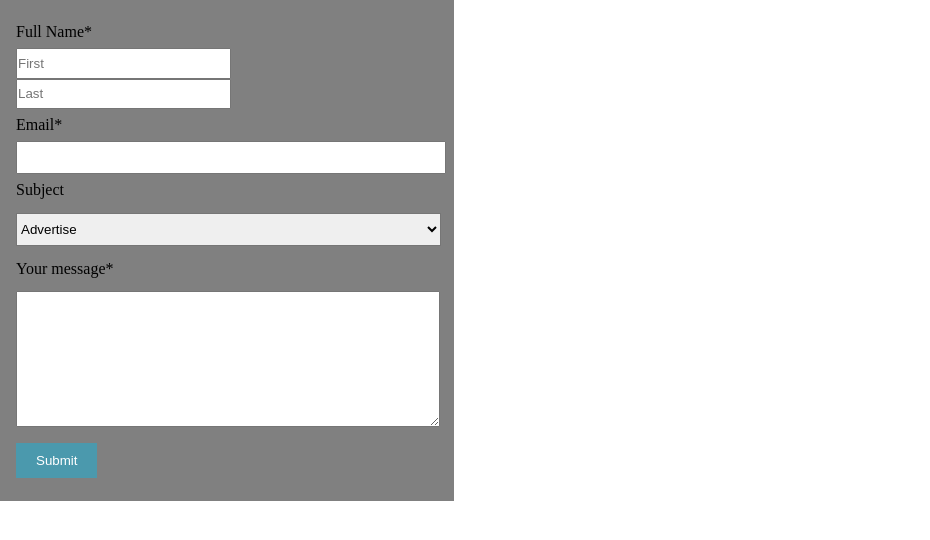
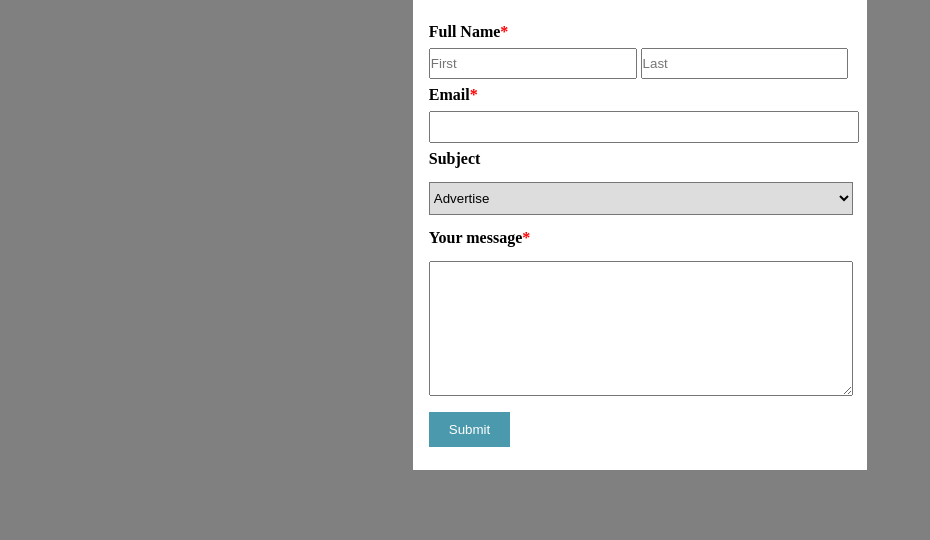
Before and after one commit to hermelen/formulaires, a plain HTML site: page index.html in a window 1280 px wide. Shown: the whole page, without its empty margins (0-930 px from the left). Drawn offline with Linux system fonts and the light colour scheme.

Commit message:
End first form

```diff
--- a/css/style.css
+++ b/css/style.css
@@ -1,7 +1,12 @@
+body {
+    background-color: grey;
+}
 #first-form{
   padding: 1em;
   width: 33%;
-  background-color: grey;
+  margin:auto;
+  border: none;
+  background-color: white;
 }
 
 #first-form label, #first-form input{
@@ -10,7 +15,7 @@
 
 #first-form [name="first-name"], #first-form [name="last-name"]{
   display: inline-block;
-  width: 50%;
+  width: 48.25%;
   padding: 0;
   margin: 0;
   height: 2em;
@@ -21,15 +26,20 @@
 }
 
 
-
+#first-form input, #first-form textarea, #first-form select {
+    border: 1%;
+}
 
 #first-form select{
     width: 100.5%;
-    border-width: 1px;
+
     height: 2.5em;
+    background: #dddddd;
+    -webkit-apparence: none;
 }
 #first-form option {
     padding: 0;
+    background: #dddddd;
 }
 
 #first-form [name="email"]{
@@ -47,3 +57,9 @@
   border: none;
   padding: 0.75em 1.5em;
 }
+#first-form label{
+    font-weight: bold;
+}
+sup {
+    color: red;
+}
--- a/index.html
+++ b/index.html
@@ -9,11 +9,11 @@
   <body>
 <form id="first-form" action="index.html" method="post">
 
-  <label for="first-name">Full Name<span>*</span></label>
+  <label for="first-name">Full Name<sup>*</sup></label>
   <input id="first-name" type="text" name="first-name" placeholder="First">
   <input type="text" name="last-name" placeholder="Last">
 
-  <label for="email">Email<span>*</span></label>
+  <label for="email">Email<sup>*</sup></label>
   <input id="email" type="email" name="email" value="">
 
   <label for="subject">Subject</label>
@@ -23,7 +23,7 @@
     <option value="hobby">Hobby</option>
   </select>
 
-  <label for="your-message">Your message<span>*</span></label>
+  <label for="your-message">Your message<sup>*</sup></label>
   <textarea id="your-message" name="your-message"></textarea>
 
   <input type="submit" name="submit" value="Submit">
```
